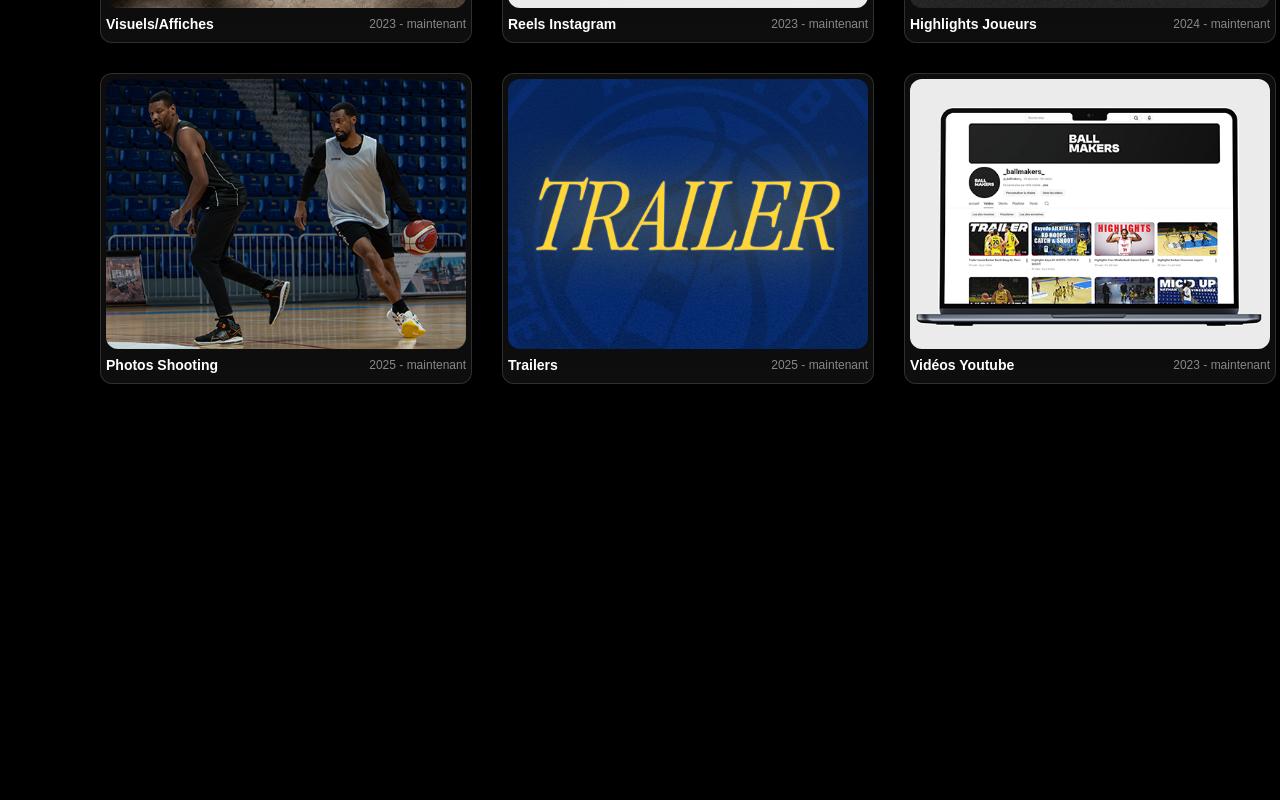
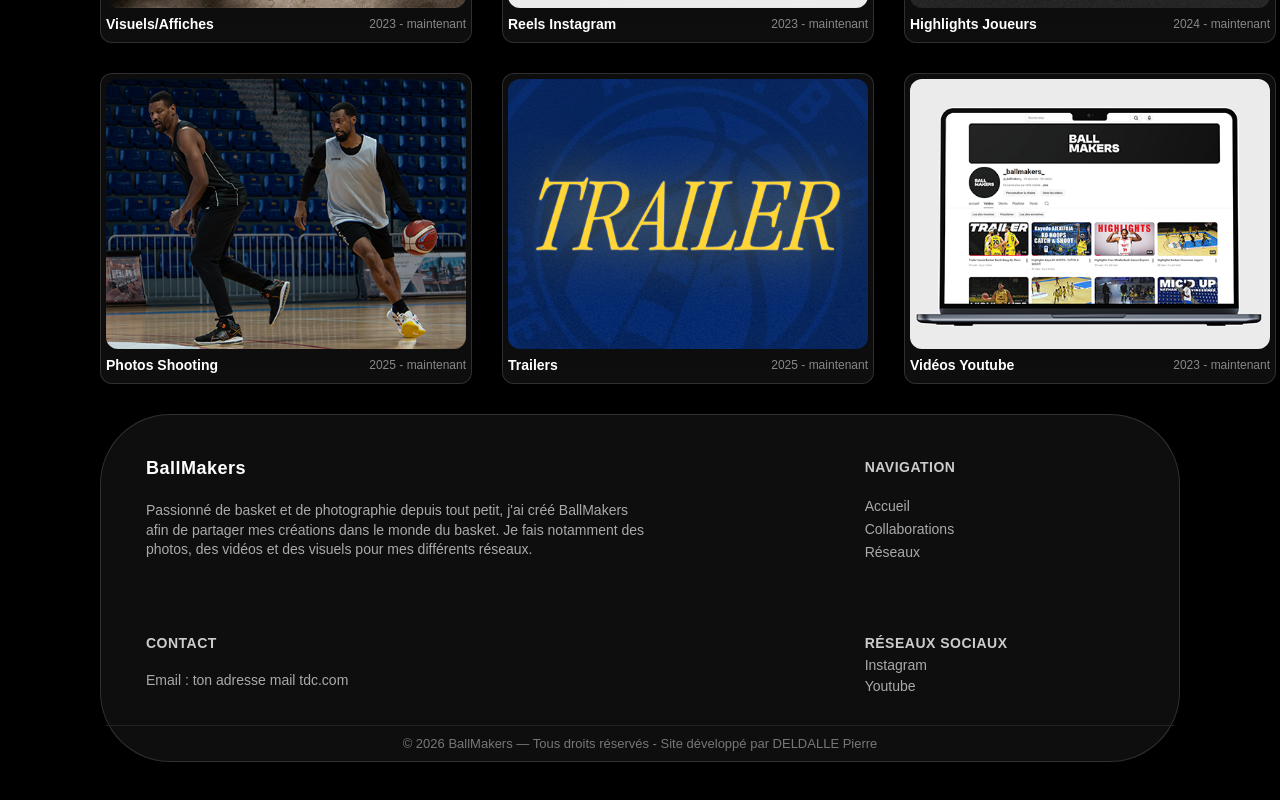
Before and after one commit to Pierre-Deldalle/BallMakers-Website, a React (Vite) app: page /creations in a window 1280 px wide. Shown: the part 519-1319 px from the top of the page. Before the commit the page ends 983 px from the top, so only its background shows below. Built offline with nearby package versions, Linux system fonts and the light colour scheme; a web font is replaced by a local one.

Commit message:
Création du footer dans le main car j'ai oublié  de créer la branche ^^'

```diff
--- a/src/App.jsx
+++ b/src/App.jsx
@@ -1,11 +1,18 @@
 import "./index.css";
-import Header from "./Composants/Header/Header";
+import Header from "./Composants/Header/header";
 import { Routes, Route } from "react-router-dom";
 
 import Home from "./Pages/home";
 import Creations from "./Pages/creations";
 import Collaborations from "./Pages/collaborations";
 import Reseaux from "./Pages/reseaux";
+
+import HighlightsJoueurs from "./Pages/PagesPortfolio/highlightsjoueurs";
+import PhotosShooting from "./Pages/PagesPortfolio/photosshooting";
+import ReelsInstagram from "./Pages/PagesPortfolio/reelsinstagram";
+import Trailers from "./Pages/PagesPortfolio/trailers";
+import VidéosYoutube from "./Pages/PagesPortfolio/vidéosyoutube";
+import VisuelsAffiches from "./Pages/PagesPortfolio/visuelsaffiches";
 
 function App() {
   return (
@@ -17,6 +24,13 @@ function App() {
           <Route path="/creations" element={<Creations />} />
           <Route path="/collaborations" element={<Collaborations />} />
           <Route path="/reseaux" element={<Reseaux />} />
+
+          <Route path="/highlightsjoueurs" element={<HighlightsJoueurs />} />
+          <Route path="/photosshooting" element={<PhotosShooting />} />
+          <Route path="/reelsinstagram" element={<ReelsInstagram />} />
+          <Route path="/trailers" element={<Trailers />} />
+          <Route path="/vidéosyoutube" element={<VidéosYoutube />} />
+          <Route path="/visuelsaffiches" element={<VisuelsAffiches />} />
         </Routes>
       </div>
     </>
--- a/src/Composants/Footer/footer.jsx
+++ b/src/Composants/Footer/footer.jsx
@@ -0,0 +1,68 @@
+import React from "react";
+import style from "./Footer.module.css";
+import { Link } from "react-router-dom";
+
+const Footer = () => {
+  return (
+    <footer className={style.footer}>
+      <div className={style.container}>
+        <div className={style.section}>
+          <h3 className={style.logo}>BallMakers</h3>
+          <p>
+            Passionné de basket et de photographie depuis tout petit, j'ai créé
+            BallMakers afin de partager mes créations dans le monde du basket.
+            Je fais notamment des photos, des vidéos et des visuels pour mes
+            différents réseaux.
+          </p>
+        </div>
+
+        <div className={style.section}>
+          <h4>Navigation</h4>
+          <ul className={style.list}>
+            <li>
+              <Link to="/">Accueil</Link>
+            </li>
+            <li>
+              <Link to="/collaborations">Collaborations</Link>
+            </li>
+            <li>
+              <Link to="/reseaux">Réseaux</Link>
+            </li>
+          </ul>
+        </div>
+
+        <div className={style.section}>
+          <h4>Contact</h4>
+          <p>Email : ton adresse mail tdc.com</p>
+        </div>
+
+        <div className={style.section}>
+          <h4>Réseaux sociaux</h4>
+          <div className={style.socials}>
+            <a
+              href="https://www.instagram.com/_ballmakers_/"
+              target="_blank"
+              rel="noopener noreferrer"
+            >
+              Instagram
+            </a>
+            <a
+              href="https://www.youtube.com/@_ballmakers_"
+              target="_blank"
+              rel="noopener noreferrer"
+            >
+              Youtube
+            </a>
+          </div>
+        </div>
+      </div>
+
+      <div className={style.bottom}>
+        © {new Date().getFullYear()} BallMakers — Tous droits réservés - Site
+        développé par DELDALLE Pierre
+      </div>
+    </footer>
+  );
+};
+
+export default Footer;
--- a/src/Composants/Footer/footer.module.css
+++ b/src/Composants/Footer/footer.module.css
@@ -0,0 +1,91 @@
+.footer {
+    border-radius: 70px;
+    border: rgba(185, 185, 185, 0.2) solid 0.5px;
+    color: #ffffff;
+    padding: 25px 5px 10px 5px;
+    margin-top: 30px;
+    background-color: rgba(134, 134, 134, 0.1);
+    backdrop-filter: blur(15px);
+}
+
+.container {
+    width: 100%;
+    padding: 0 40px;
+    display: grid;
+    grid-template-columns: 2fr 1fr;
+    gap: 20px;
+}
+
+.section {
+    display: flex;
+    flex-direction: column;
+    margin-bottom: 15px;
+}
+
+.logo {
+    font-size: 18px;
+    margin-bottom: 8px;
+    font-weight: 600;
+    letter-spacing: 0.5px;
+}
+
+.section h4 {
+    margin-bottom: 6px;
+    font-size: 14px;
+    text-transform: uppercase;
+    letter-spacing: 0.5px;
+    color: #cccccc;
+}
+
+.section p {
+    font-size: 14px;
+    line-height: 1.4;
+    color: #aaaaaa;
+    margin-right: 200px;
+}
+
+.list {
+    list-style: none;
+    padding: 0;
+}
+
+.list li {
+    margin-bottom: 5px;
+}
+
+.list li a {
+    text-decoration: none;
+    color: #aaaaaa;
+    font-size: 14px;
+    transition: 0.2s ease;
+}
+
+.list li a:hover {
+    color: #ffffff;
+}
+
+.socials {
+    display: flex;
+    flex-direction: column;
+    gap: 5px;
+}
+
+.socials a {
+    text-decoration: none;
+    color: #aaaaaa;
+    font-size: 14px;
+    transition: 0.2s ease;
+}
+
+.socials a:hover {
+    color: #ffffff;
+}
+
+.bottom {
+    margin-top: 5px;
+    padding-top: 10px;
+    border-top: 1px solid #222;
+    text-align: center;
+    font-size: 13px;
+    color: #777777;
+}
--- a/src/Pages/PagesPortfolio/highlightsjoueurs.jsx
+++ b/src/Pages/PagesPortfolio/highlightsjoueurs.jsx
@@ -0,0 +1,7 @@
+import React from "react";
+
+const highlightsjoueurs = () => {
+  return <div></div>;
+};
+
+export default highlightsjoueurs;
--- a/src/Pages/PagesPortfolio/photosshooting.jsx
+++ b/src/Pages/PagesPortfolio/photosshooting.jsx
@@ -0,0 +1,7 @@
+import React from "react";
+
+const photosshooting = () => {
+  return <div></div>;
+};
+
+export default photosshooting;
--- a/src/Pages/PagesPortfolio/reelsinstagram.jsx
+++ b/src/Pages/PagesPortfolio/reelsinstagram.jsx
@@ -0,0 +1,7 @@
+import React from "react";
+
+const reelsinstagram = () => {
+  return <div></div>;
+};
+
+export default reelsinstagram;
--- a/src/Pages/PagesPortfolio/trailers.jsx
+++ b/src/Pages/PagesPortfolio/trailers.jsx
@@ -0,0 +1,7 @@
+import React from "react";
+
+const trailers = () => {
+  return <div></div>;
+};
+
+export default trailers;
--- a/src/Pages/PagesPortfolio/vidéosyoutube.jsx
+++ b/src/Pages/PagesPortfolio/vidéosyoutube.jsx
@@ -0,0 +1,7 @@
+import React from "react";
+
+const vidéosyoutube = () => {
+  return <div></div>;
+};
+
+export default vidéosyoutube;
--- a/src/Pages/PagesPortfolio/visuelsaffiches.jsx
+++ b/src/Pages/PagesPortfolio/visuelsaffiches.jsx
@@ -0,0 +1,7 @@
+import React from "react";
+
+const visuelsaffiches = () => {
+  return <div></div>;
+};
+
+export default visuelsaffiches;
--- a/src/Pages/creations.jsx
+++ b/src/Pages/creations.jsx
@@ -8,6 +8,7 @@ import Shooting from "../Assets/Cartes/Shooting.png";
 import Trailer from "../Assets/Cartes/Trailer.png";
 import Youtube from "../Assets/Cartes/Youtube.png";
 import Highlights from "../Assets/Cartes/Highlights.png";
+import Footer from "../Composants/Footer/footer";
 
 const Creations = () => {
   return (
@@ -52,6 +53,7 @@ const Creations = () => {
           date="2023 - maintenant"
         />
       </div>
+      <Footer />
     </div>
   );
 };
```
